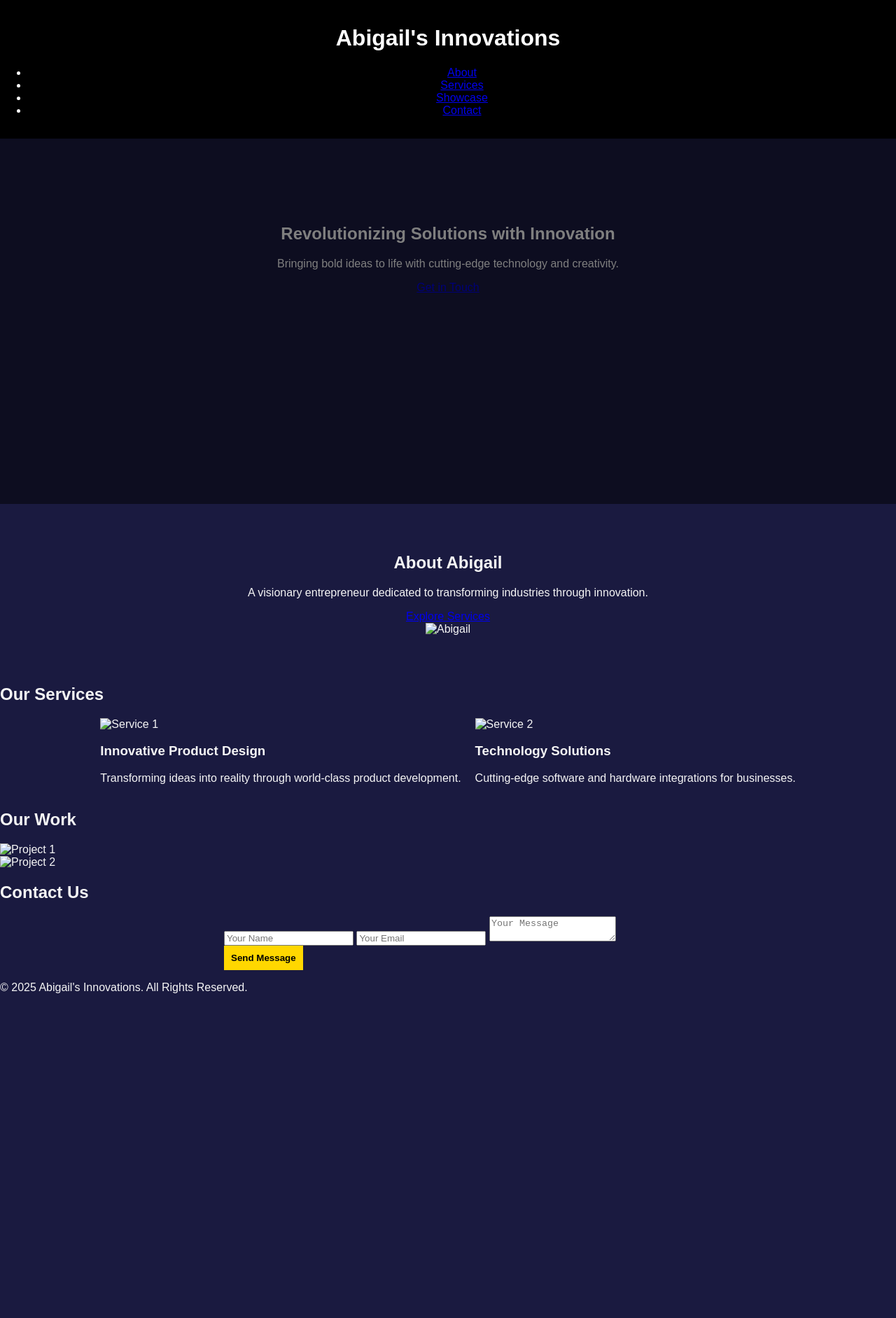
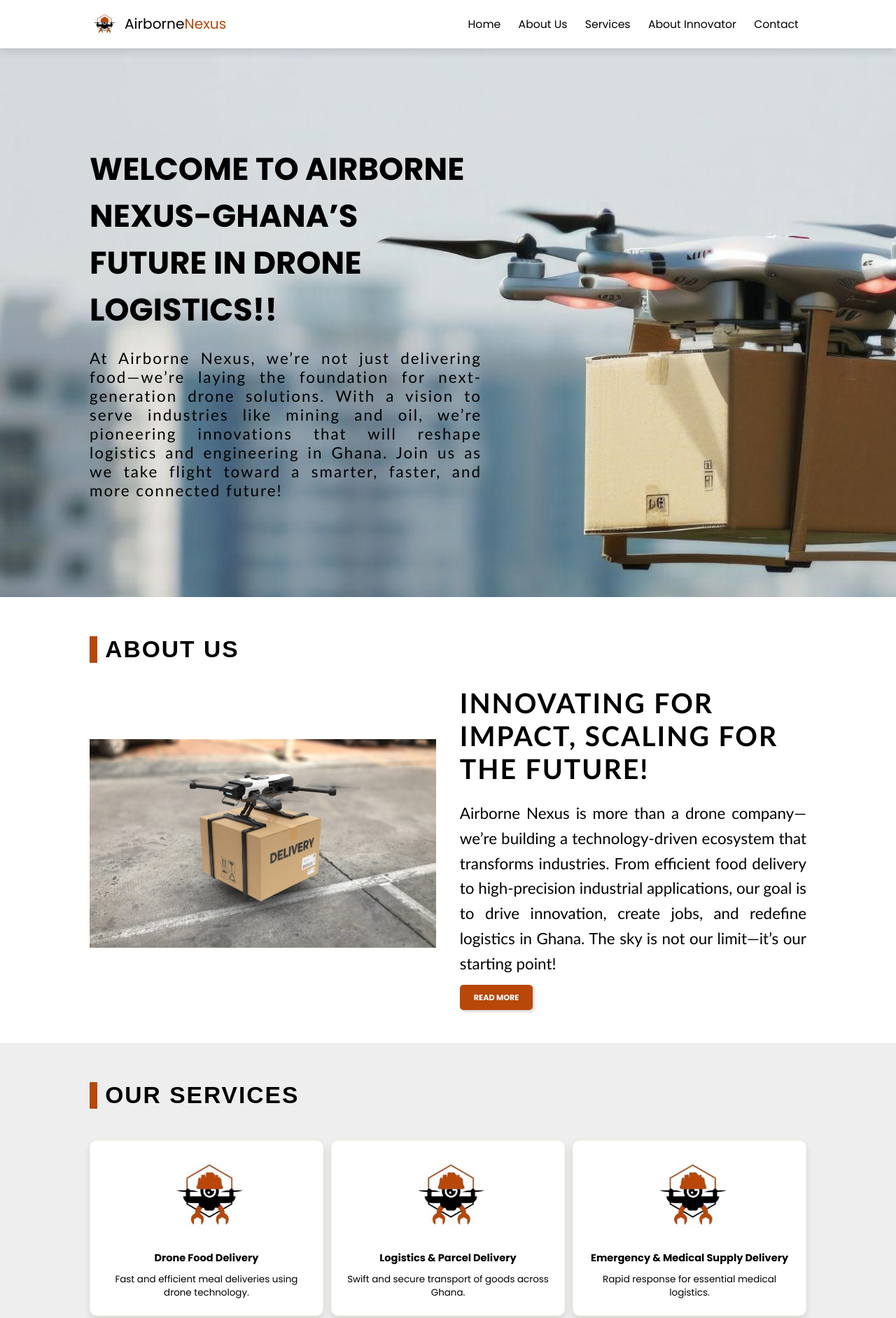
Before and after one commit to GROW-YAI/YAI-PROJECT-ii, a plain HTML site: page index.html in a window 1280 px wide. Shown: the top 1883 px of the page at 70% size. Before the commit the page ends 1436 px from the top, so only its background shows below. Drawn offline with Linux system fonts and the light colour scheme.

Commit message:
almost perfect

```diff
--- a/index.html
+++ b/index.html
@@ -2,104 +2,247 @@
 <html lang="en">
 <head>
     <meta charset="UTF-8">
+    <meta http-equiv="X-UA-Compatible" content="IE=edge">
     <meta name="viewport" content="width=device-width, initial-scale=1.0">
-    <title>Abigail | Innovative Solutions</title>
-    <link rel="stylesheet" href="style.css">
-    <script defer src="script.js"></script>
+    <title>Airborne Nexus Website</title>
+
+    <!--font awesome cdn link-->
+    <link rel="stylesheet" href="https://cdnjs.cloudflare.com/ajax/libs/font-awesome/6.7.2/css/all.min.css">
+
+    <!--custom css file link-->
+    <link rel="stylesheet" href="styles.css">
+    <link rel="icon" href="images/favicon.ico">
 </head>
 <body>
 
-    <!-- Header -->
-    <header>
-        <div class="container">
-            <h1 class="logo">Abigail's Innovations</h1>
-            <nav>
-                <ul>
-                    <li><a href="#about">About</a></li>
-                    <li><a href="#services">Services</a></li>
-                    <li><a href="#showcase">Showcase</a></li>
-                    <li><a href="#contact">Contact</a></li>
-                </ul>
-            </nav>
+<!--Header starts here-->
+
+<header class="header">
+
+    <a href="#" class="logo">
+        <img src="images/services-Photoroom.jpg" alt="Company Logo">
+        Airborne <span> Nexus</span></a>
+
+
+
+
+<nav class="navbar">
+
+<a href="#home">Home</a>
+<a href="#about-us">About Us</a>
+<a href="#services">Services</a>
+<a href="#about-innovator">About Innovator</a>
+<a href="#contact">Contact</a>
+
+
+
+</nav>
+</header>
+<!--Header ends here-->
+
+<!--Home starts here-->
+
+<section class="home" id="home">
+
+<div class="home-slider">
+
+<div class="w">
+
+<section class="slide" style="background: url(images/img\ 4.jpg) no-repeat;">
+    <div class="content">
+        <h3>Welcome to Airborne Nexus-Ghana’s Future in Drone Logistics!! </h3>
+        <p>At Airborne Nexus, we’re not just delivering food—we’re laying the foundation for next-generation drone solutions. With a vision to serve industries like mining and oil, we’re pioneering innovations that will reshape logistics and engineering in Ghana. Join us as we take flight toward a smarter, faster, and more connected future!
+
+</p>
+    </div>
+</section>
+
+
+
+
+
+
+</div>
+
+</div>
+
+</section>
+
+<!--Home ends here-->
+
+<!--About section starts here-->
+
+<section class="about-us" id="about-us">
+
+<h1 class="heading">about us</h1>
+
+<div class="row">
+
+    <div class="image">
+        <img src="images/img 6.jpeg">
+    </div>
+
+<div class="content">
+    <h3>Innovating for Impact, Scaling for the Future!</h3>
+    <p>Airborne Nexus is more than a drone company—we’re building a technology-driven ecosystem that transforms industries. From efficient food delivery to high-precision industrial applications, our goal is to drive innovation, create jobs, and redefine logistics in Ghana. The sky is not our limit—it’s our starting point!</p>
+    <a href="#services" class="btn">read more</a>
+</div>
+
+</div>
+
+
+</div>
+
+</section>
+
+<!--About section ends here-->
+
+<!--services starts here-->
+
+<section class="services" id="services">
+
+<h1 class="heading"> our services</h1>
+
+<div class="box-container">
+
+<div class="box">
+    <img src="images/services-Photoroom.jpg" alt="">
+    <h3>Drone Food Delivery </h3>
+    <p>Fast and efficient meal deliveries using drone technology.
+    </p>
+</div>
+
+<div class="box">
+    <img src="images/services-Photoroom.jpg" alt="">
+    <h3>Logistics & Parcel Delivery </h3>
+    <p>Swift and secure transport of goods across Ghana.
+    </p>
+</div>
+
+<div class="box">
+    <img src="images/services-Photoroom.jpg" alt="">
+    <h3> Emergency & Medical Supply Delivery </h3>
+    <p>Rapid response for essential medical logistics.
+    </p>
+</div>
+
+<div class="box">
+    <img src="images/services-Photoroom.jpg" alt="">
+    <h3>Industrial Drone Solutions </h3>
+    <p>Specialized drone services for mining, oil, and other industries.
+    </p>
+</div>
+
+<div class="box">
+    <img src="images/services-Photoroom.jpg" alt="">
+    <h3> Aerial Survey & Mapping</h3>
+    <p> High-precision mapping for land development and industrial projects.
+    </p>
+</div>
+
+<div class="box">
+    <img src="images/services-Photoroom.jpg" alt="">
+    <h3>Infrastructure Inspection  </h3>
+    <p> Drone-based monitoring for construction, pipelines, and power lines.
+
+    </p>
+</div>
+
+
+
+
+
+</div>
+
+</section>
+
+<!--services ends here-->
+
+<!--About innovator starts here-->
+
+<section class="about-innovator" id="about-innovator">
+
+    <h1 class="heading">about innovator</h1>
+
+    <div class="row">
+
+        <div class="image">
+            <img src="images/miss 1.jpg">
         </div>
-    </header>
 
-    <!-- Hero Section -->
-    <section id="hero">
-        <div class="hero-overlay"></div>
-        <div class="hero-content">
-            <h2>Revolutionizing Solutions with Innovation</h2>
-            <p>Bringing bold ideas to life with cutting-edge technology and creativity.</p>
-            <a href="#contact" class="cta-btn">Get in Touch</a>
-        </div>
+    <div class="content">
+        <h3>Meet Afia Acheampomaa Adu!</h3>
+        <p>Miss Afia, a dynamic entrepreneur from Tema in the Greater Accra Region seeks to revolutionalize logistics and surveillance in Ghana through innovative drone solutions. Passionate about technology and efficiency, she founded a drone delivery service to tackle poor delivery systems while enhancing industrial inspections with advanced aerial mapping and monitoring.<br>
+
+            Operating at the intersection of Technology and Logistics, her venture seeks to streamline supply chain operations, improve last-mile delivery, and support industries with precision surveillance. Her commitment to innovation aims at driving efficiency and technological advancement in Ghana’s logistics landscape.</p>
+
+    </div>
+
+    </div>
+
+
+    </div>
+
     </section>
 
-    <!-- About Section -->
-    <section id="about">
-        <div class="container about-grid">
-            <div class="about-text">
-                <h2>About Abigail</h2>
-                <p>A visionary entrepreneur dedicated to transforming industries through innovation.</p>
-                <a href="#services" class="cta-btn">Explore Services</a>
+<!--About innovator ends here-->
+
+<!--Contact section starts here-->
+<section class="contact" id="contact">
+
+<h1 class="heading"> contact us</h1>
+
+<div class="row">
+
+
+    <div class="container">
+        <!-- Left Side - Contact Info -->
+        <div class="contact-info">
+            <h2>Contact Us</h2>
+            <p>We'd love to hear from you! Get in touch using the details below.</p>
+
+            <div class="info-box">
+                <i class="fas fa-map-marker-alt"></i>
+                <p>Tarkwa, Western Region, Ghana</p>
             </div>
-            <div class="about-image">
-                <img src="images/abigail-profile.jpg" alt="Abigail">
+            <div class="info-box">
+                <i class="fas fa-phone-alt"></i>
+                <p>+233 50 988 6745</p>
+            </div>
+            <div class="info-box">
+                <i class="fas fa-envelope"></i>
+                <p>aduafia60@gmail.com</p>
             </div>
         </div>
-    </section>
 
-    <!-- Services Section -->
-    <section id="services">
-        <div class="container">
-            <h2>Our Services</h2>
-            <div class="services-grid">
-                <div class="service">
-                    <img src="images/service1.jpg" alt="Service 1">
-                    <h3>Innovative Product Design</h3>
-                    <p>Transforming ideas into reality through world-class product development.</p>
-                </div>
-                <div class="service">
-                    <img src="images/service2.jpg" alt="Service 2">
-                    <h3>Technology Solutions</h3>
-                    <p>Cutting-edge software and hardware integrations for businesses.</p>
-                </div>
-            </div>
-        </div>
-    </section>
-
-    <!-- Showcase Section -->
-    <section id="showcase">
-        <div class="container">
-            <h2>Our Work</h2>
-            <div class="showcase-grid">
-                <div class="showcase-item">
-                    <img src="images/showcase1.jpg" alt="Project 1">
-                </div>
-                <div class="showcase-item">
-                    <img src="images/showcase2.jpg" alt="Project 2">
-                </div>
-            </div>
-        </div>
-    </section>
-
-    <!-- Contact Section -->
-    <section id="contact">
-        <div class="container">
-            <h2>Contact Us</h2>
-            <form>
+        <!-- Right Side - Contact Form -->
+        <div class="contact-form">
+            <h2>Send Us a Message</h2>
+            <form action="#">
                 <input type="text" placeholder="Your Name" required>
                 <input type="email" placeholder="Your Email" required>
                 <textarea placeholder="Your Message" required></textarea>
                 <button type="submit">Send Message</button>
             </form>
         </div>
-    </section>
 
-    <footer>
-        <div class="container">
-            <p>© 2025 Abigail's Innovations. All Rights Reserved.</p>
-        </div>
-    </footer>
+</div>
+</section>
 
+
+<!--contact section ends here-->
+
+
+
+
+
+
+
+
+
+
+
+ <!--custom js file link-->
+ <script src="script.js"></script>
 </body>
 </html>
--- a/style.css
+++ /dev/null
@@ -1,76 +0,0 @@
-/* General Styles */
-body {
-    font-family: 'Poppins', sans-serif;
-    margin: 0;
-    padding: 0;
-    color: #F5F5F5;
-    background: #1A1A40;
-}
-
-/* Header */
-header {
-    background: #000;
-    color: white;
-    padding: 15px 0;
-    text-align: center;
-    position: fixed;
-    width: 100%;
-    z-index: 1000;
-}
-
-/* Hero Section */
-#hero {
-    background: url('images/hero-bg.jpg') center/cover no-repeat;
-    height: 90vh;
-    display: flex;
-    align-items: center;
-    justify-content: center;
-    text-align: center;
-    color: white;
-    position: relative;
-}
-
-.hero-overlay {
-    position: absolute;
-    background: rgba(0, 0, 0, 0.5);
-    width: 100%;
-    height: 100%;
-}
-
-/* About Section */
-#about {
-    padding: 50px;
-    text-align: center;
-}
-
-/* Services */
-#services .services-grid {
-    display: flex;
-    gap: 20px;
-    justify-content: center;
-}
-
-/* Contact */
-form {
-    width: 50%;
-    margin: auto;
-}
-
-button {
-    background: #FFD700;
-    padding: 10px;
-    border: none;
-    color: #000;
-    font-weight: bold;
-}
-
-/* Responsive */
-@media (max-width: 768px) {
-    .services-grid {
-        flex-direction: column;
-    }
-
-    form {
-        width: 80%;
-    }
-}
--- /dev/null
+++ b/styles.scss
@@ -0,0 +1,88 @@
+@import url('https://fonts.googleapis.com/css2?family=Poppins:ital,wght@0,100;0,200;0,300;0,400;0,500;0,600;0,700;0,800;0,900;1,100;1,200;1,300;1,400;1,500;1,600;1,700;1,800;1,900&display=swap');
+
+
+:root{
+    --brown:#b84709;
+    --black:#000000;
+    --white:#fff;
+    --light-colour:#666;
+    --light-bg:#eee;
+    --box-shadow:0 .5rem 1rem rgba(0,0,0,.1);
+    --border:1rem solid rgba(0,0,0,.3);
+}
+
+
+*{
+    font-family: "Poppins", serif;
+    margin:0; padding:0;
+    box-sizing: border-box;
+    outline: none; border:none;
+    text-decoration: none;
+    transition: all .2s linear;
+}
+
+@mixin grid($val){
+    display: grid;
+    grid-template-columns: repeat(aut0-fit, minmax($val, 1fr));
+    gap:2rem
+}
+
+@mixin titleText($titleSize){
+    font-size: $titleSize;
+    color:var(--black);
+    text-transform: capitalize;
+}
+
+@mixin graphText($graphSize){
+    font-size: $graphSize;
+    color:var(--light-colour);
+    line-height: 1.5;
+}
+
+html{
+    font-size: 70%;
+    overflow-x: hidden;
+    scroll-behavior: smooth;
+    scroll-padding-top: 7rem;
+
+    &::-webkit-scrollbar{
+        width: 1rem;
+    }
+
+    &::-webkit-scrollbar-track{
+background: transparent;
+    }
+
+    &::-webkit-scrollbar-thumb{
+        background: var(--brown);
+    }
+}
+
+
+.header{
+    position: sticky;
+    top:0; left: 0; right: 0;
+    box-shadow: var(--box-shadow);
+    padding: 1.5rem 10%;
+    display: flex;
+    align-items: center;
+    justify-content: space-between;
+    z-index: 1000;
+}
+
+.logo{
+    @include titleText(2.5rem);
+
+    span{
+        color: var(--brown);
+    }
+}
+
+.navbar a{
+    @include titleText(2rem);
+    margin: 0 1rem;
+
+    &:hover{
+        color:var(--brown);
+    }
+}
```
Also changed, not shown: script.js (+26 -0 lines), images/favicon.ico (added), images/img 1.webp (added), images/img 2.jpg (added), images/img 3.webp (added), images/img 4.jpg (added), images/img 5.jpg (added), images/img 6.jpeg (added), images/img 7.jpg (added), images/img 8.png (added), images/miss 1.jpg (added), images/services-Photoroom.jpg (added), styles.css (added), 1 other file.
